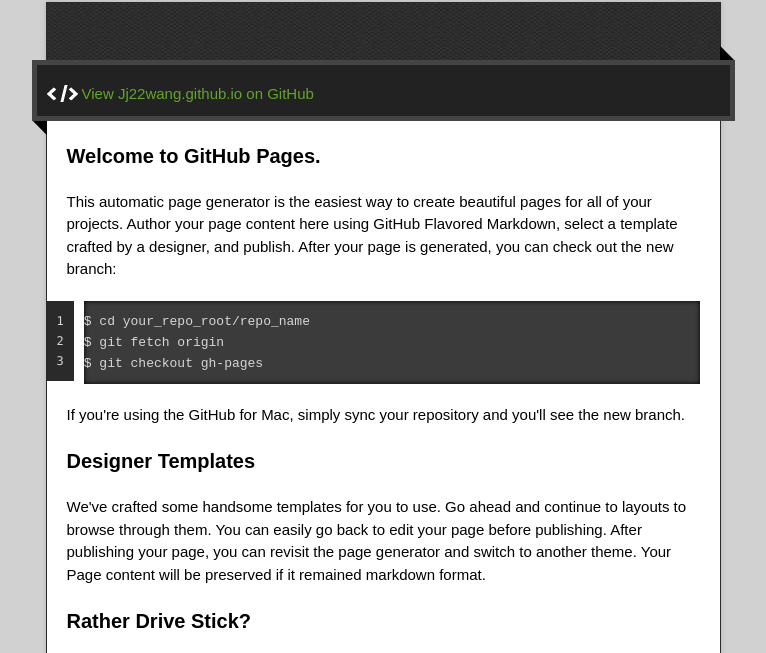
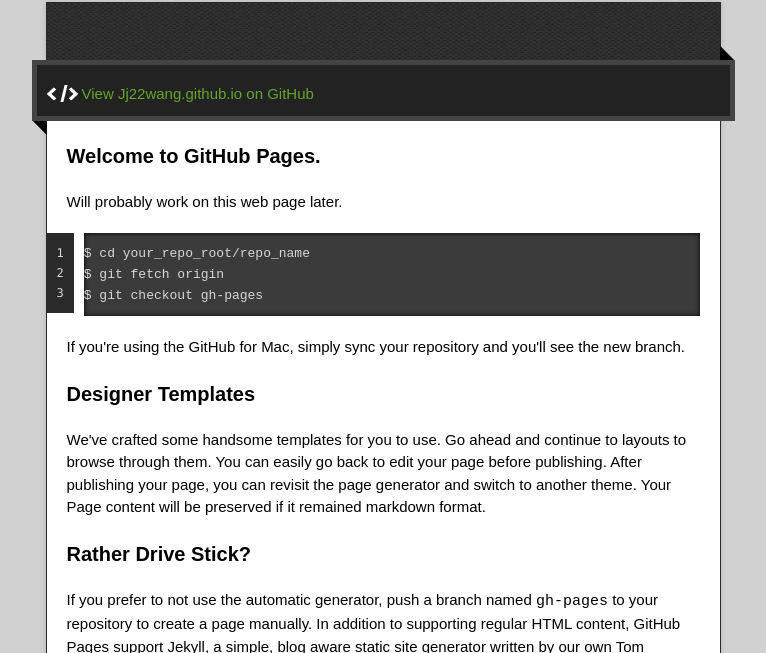
Before and after one commit to jj22wang/oldwebsite, a plain HTML site: page index.html in a window 1280 px wide. Shown: the part 128-781 px from the top of the page, without its empty margins (257-1023 px from the left). Drawn offline with nearby package versions, Linux system fonts and the light colour scheme.

Commit message:
Update index.html

```diff
--- a/index.html
+++ b/index.html
@@ -37,7 +37,7 @@
           <h3>
 <a id="welcome-to-github-pages" class="anchor" href="#welcome-to-github-pages" aria-hidden="true"><span class="octicon octicon-link"></span></a>Welcome to GitHub Pages.</h3>
 
-<p>This automatic page generator is the easiest way to create beautiful pages for all of your projects. Author your page content here using GitHub Flavored Markdown, select a template crafted by a designer, and publish. After your page is generated, you can check out the new branch:</p>
+<p>Will probably work on this web page later.</p>
 
 <pre><code>$ cd your_repo_root/repo_name
 $ git fetch origin
```
